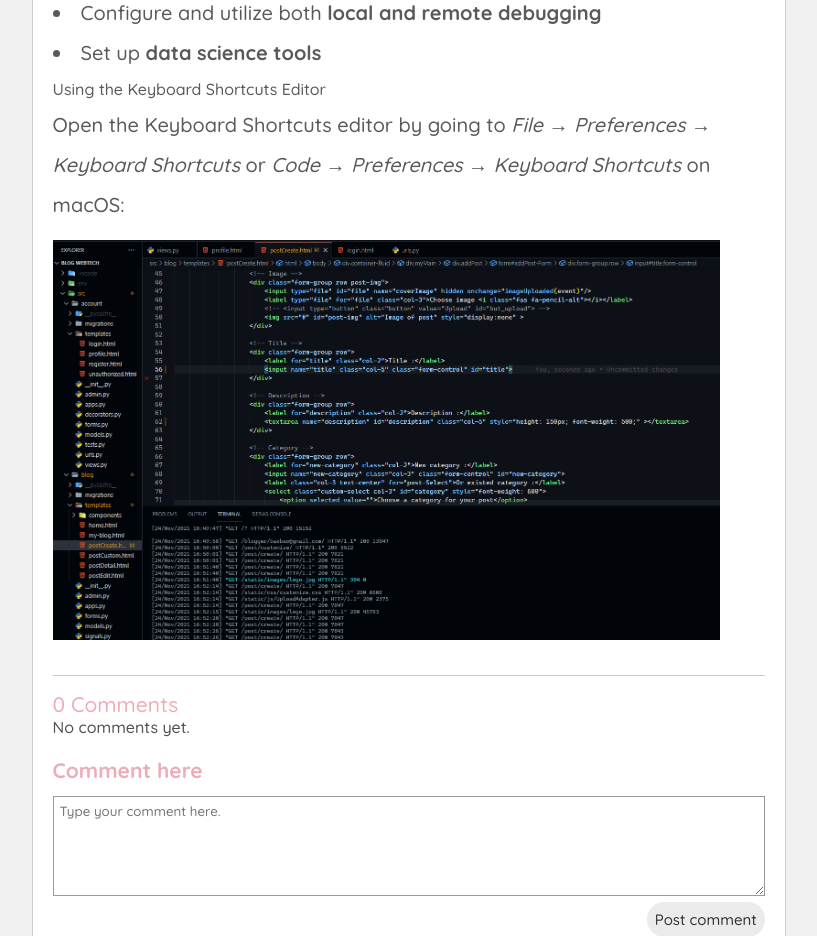
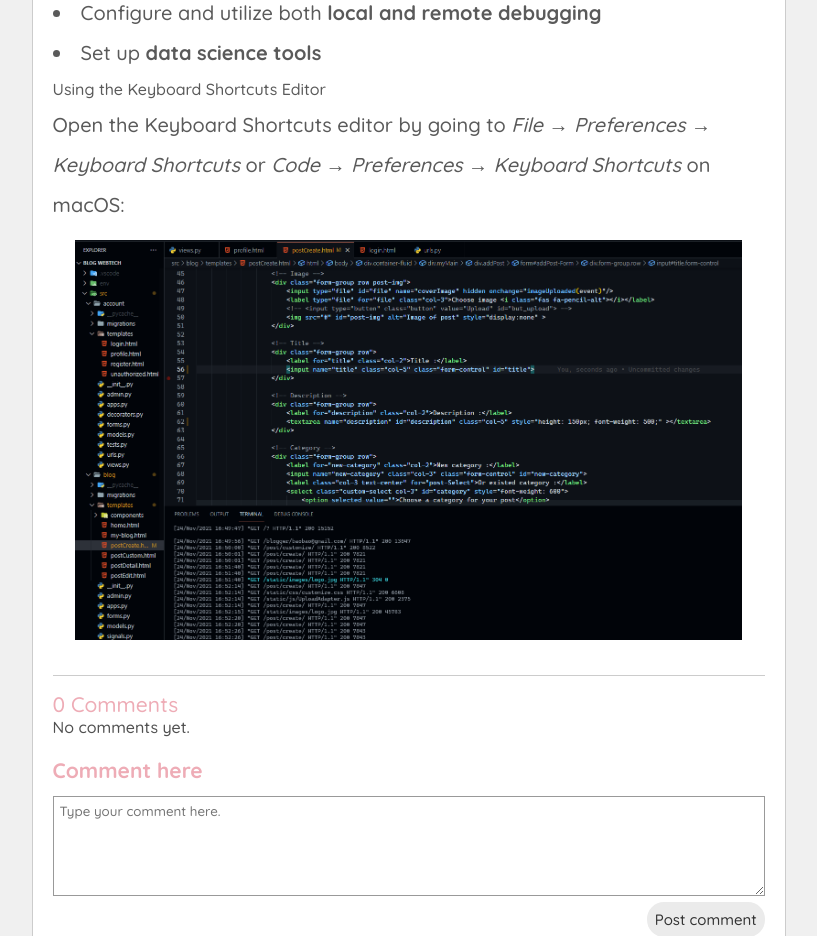
Before and after one commit to NgoQuocBao1010/Blog-Web-Application, a Django app: page /post/37/ in a window 1280 px wide. Shown: the part 1334-2270 px from the top of the page, without its empty margins (58-875 px from the left). Run offline with Django 3.2, Linux system fonts and the light colour scheme; data comes from the database, SQL or seed files in the repository; some libraries are stand-ins or nearby versions.

Commit message:
✨ image text editor style

```diff
--- a/src/static/css/textEditor.css
+++ b/src/static/css/textEditor.css
@@ -38,9 +38,12 @@
 
 .container .posts-container .post .text .image {
     max-width: 100%;
+    max-height: 800px;
+    display: flex;
+    justify-content: center;
 }
 
 .container .posts-container .post .text .image img {
-    max-width: 100%;
-    max-height: 100%;
+    width: auto;
+    height: auto;
 }
```
